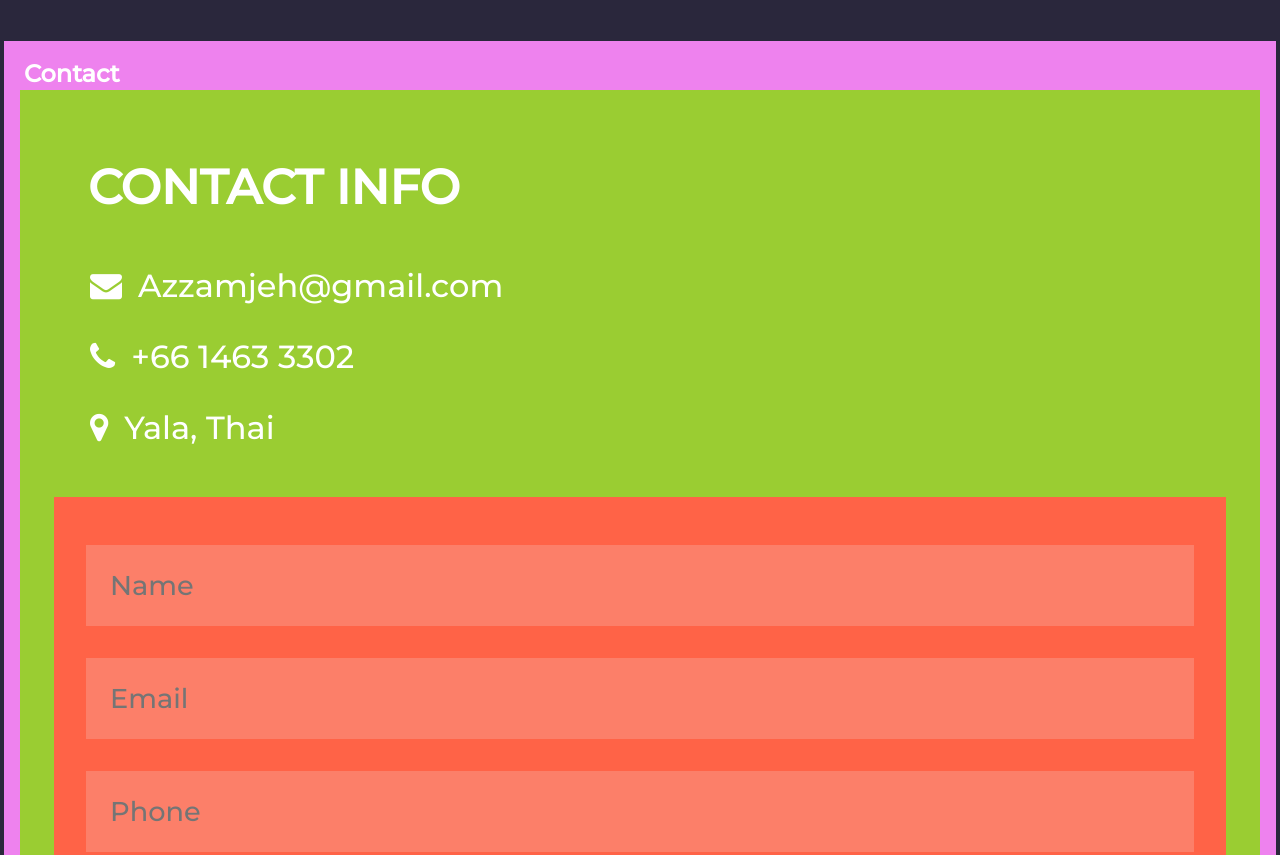
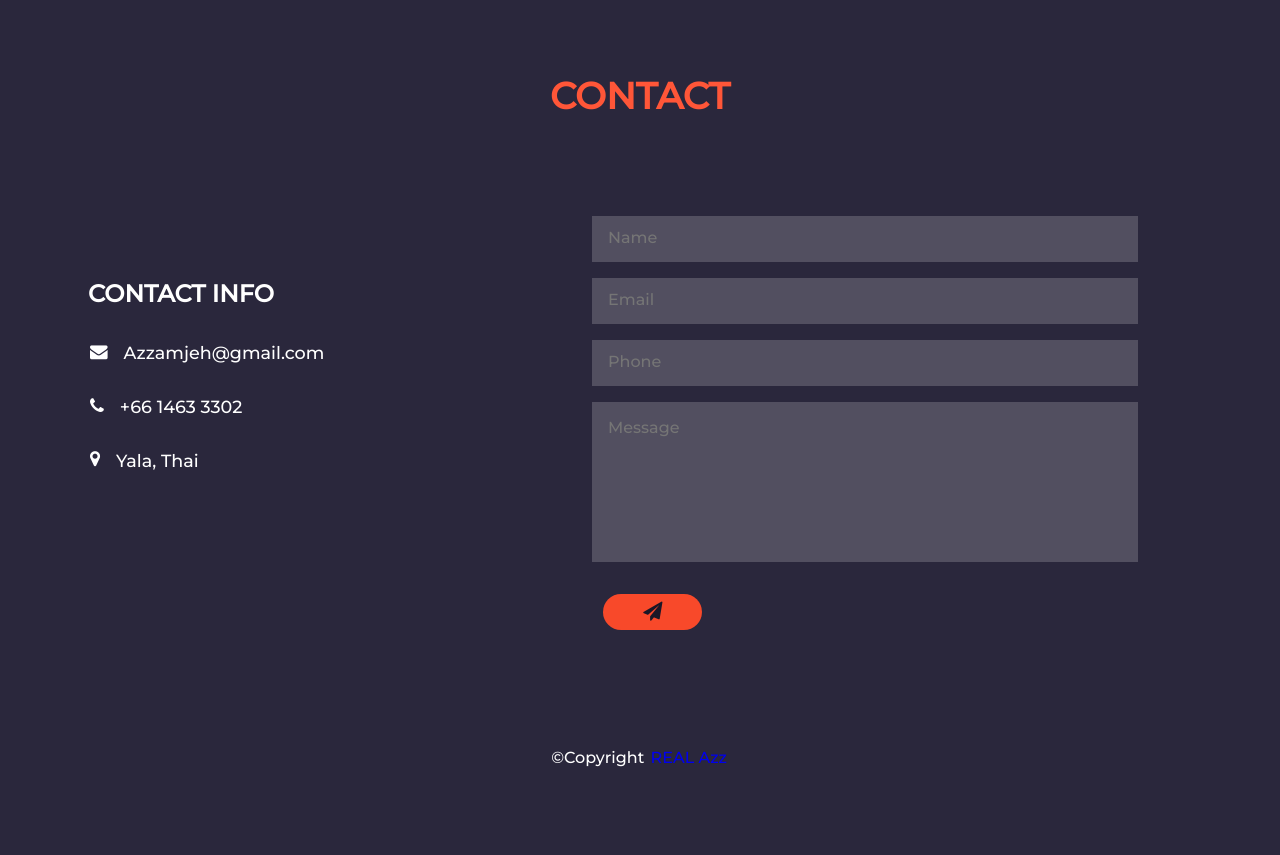
Before and after one commit to Azzamjeh/server, a plain HTML site: page index.html in a window 1280 px wide. Shown: the part 1160-2015 px from the top of the page. After the commit the page ends 1935 px from the top, so only its background shows below. Drawn offline with Linux system fonts and the light colour scheme.

Commit message:
fix my form

```diff
--- a/css/style.css
+++ b/css/style.css
@@ -8,6 +8,10 @@
     border: none;
     text-transform: capitalize;
     transition: all .2s linear;
+}
+:root{
+    --color: rgb(255, 86, 56);
+
 }
 html {
     overflow-x: hidden;
@@ -49,12 +53,32 @@ nav ul li {
 }
 nav ul li a{
     color: rgb(11, 23, 97);
-    text-decoration: none;
+    text-decoration:none;
     font-weight: bold;
 }
+nav ul li a:hover{
+    color: var(--color);
+    transition: .3s;
+}
+
 p, h2{
     text-align: center;
 }
+.heading {
+    text-align: center;
+    margin: 0 6rem;
+    text-transform: uppercase;
+    font-size: 2.3rem;
+    padding: 1rem;
+    color: #fff;
+    font-weight: 600;
+}
+.heading span {
+    color: var(--color);
+    text-transform: uppercase;
+    font-weight: 600;
+}
+
 .home-container{
     font-size: 50px;
     margin-top: 10rem;
@@ -74,18 +98,19 @@ p, h2{
 }
 
 .btn {
-    padding: .7rem 3rem;
+    padding: .5rem 2rem;
     background: var(--color);
     color: #1a1727;
     cursor: pointer;
     margin-top: 1rem;
-    font-size: 2rem;
+    font-size: 1rem;
     border-radius: 5rem;
+    margin-left: 5.7rem;
     background-color: rgb(248, 73, 42)
 }
 .btn i {
     padding: 0 .5rem;
-    font-size: 1.8rem;
+    font-size: 1.2rem;
     cursor: pointer;
 }
 .btn:hover {
@@ -96,11 +121,8 @@ p, h2{
 
 }
 section {
-    min-height: 100vh;
+    min-height: 100px;
     padding: 1rem;
-    background-color: violet;
-
-
 }
 .contact .row {
     display: flex;
@@ -108,47 +130,49 @@ section {
     justify-content: center;
     flex-wrap: wrap;
     box-sizing: border-box;
-    background-color: yellowgreen;
-
 }
 .contact .row .content {
-    flex: 1 1 30rem;
+    flex: 1 1 20rem;
     padding: 4rem;
     padding-bottom: 0;
+    margin-bottom: 10rem;
 }
 .contact .row form {
     flex: 1 1 40rem;
     padding: 2rem;
     margin: 2rem;
     margin-bottom: 4rem;
-    background-color: tomato;
 }
 .contact .row form .box {
-    padding: 1.5rem;
-    margin: 1rem 0;
+    padding: 1rem;
+    margin: 1rem;
+    margin-left: 5rem;
     background: rgba(239, 237, 237, 0.2);
     color: #fff;
     text-transform: none;
-    font-size: 1.7rem;
-    width: 100%;
+    font-size: 0.7rem;
+    width: 80%;
+    display: block;
 }
 .contact .row form .box::placeholder {
     text-transform: capitalize;
+    font-size: 1rem;
+
 }
 .contact .row form .message {
-    height: 15rem;
+    height: 10rem;
     resize: none;
 }
 .contact .row .content .title {
     text-transform: uppercase;
     color: #fff;
-    font-size: 3rem;
-    padding-bottom: 2rem;
+    font-size: 1.5rem;
+    padding-bottom: 1rem;
 }
 .contact .row .content .info h3 {
     display: flex;
     align-items: center;
-    font-size: 2rem;
+    font-size: 1.1rem;
     text-transform: none;
     color: #fff;
     padding: 1rem 0;
@@ -156,5 +180,5 @@ section {
 }
 .contact .row .content .info h3 i {
     padding-right: 1rem;
-    color: var(--color);
 }
+/* Media Queries */
--- a/index.html
+++ b/index.html
@@ -22,7 +22,7 @@
 <body >
  <div class="nav-div">
     <nav>
-        <h2 class="logo">Only<span style=" color: rgb(11, 23, 97);
+        <h2 class="logo">REAL<span style=" color: rgb(11, 23, 97);
             margin-left:3px ;
             font-size: 140%;">Azz</span> </h2>
         <ul>
@@ -54,7 +54,7 @@
 
          <section class="contact" id="contact">
             <h1 class="heading">
-                <span>Contact</span>
+                <span >Contact</span>
             </h1>
 
             <div class="row">
@@ -85,11 +85,10 @@
         </section>
 
 
-        <hr>
         <footer>
            <center>
             &copy;copyright <a class="link" href="https://github.com/Azzamjeh/server"
-            target="_blank">only Azz</a>
+            target="_blank">REAL Azz</a>
             </center>
         </footer>
 
```
